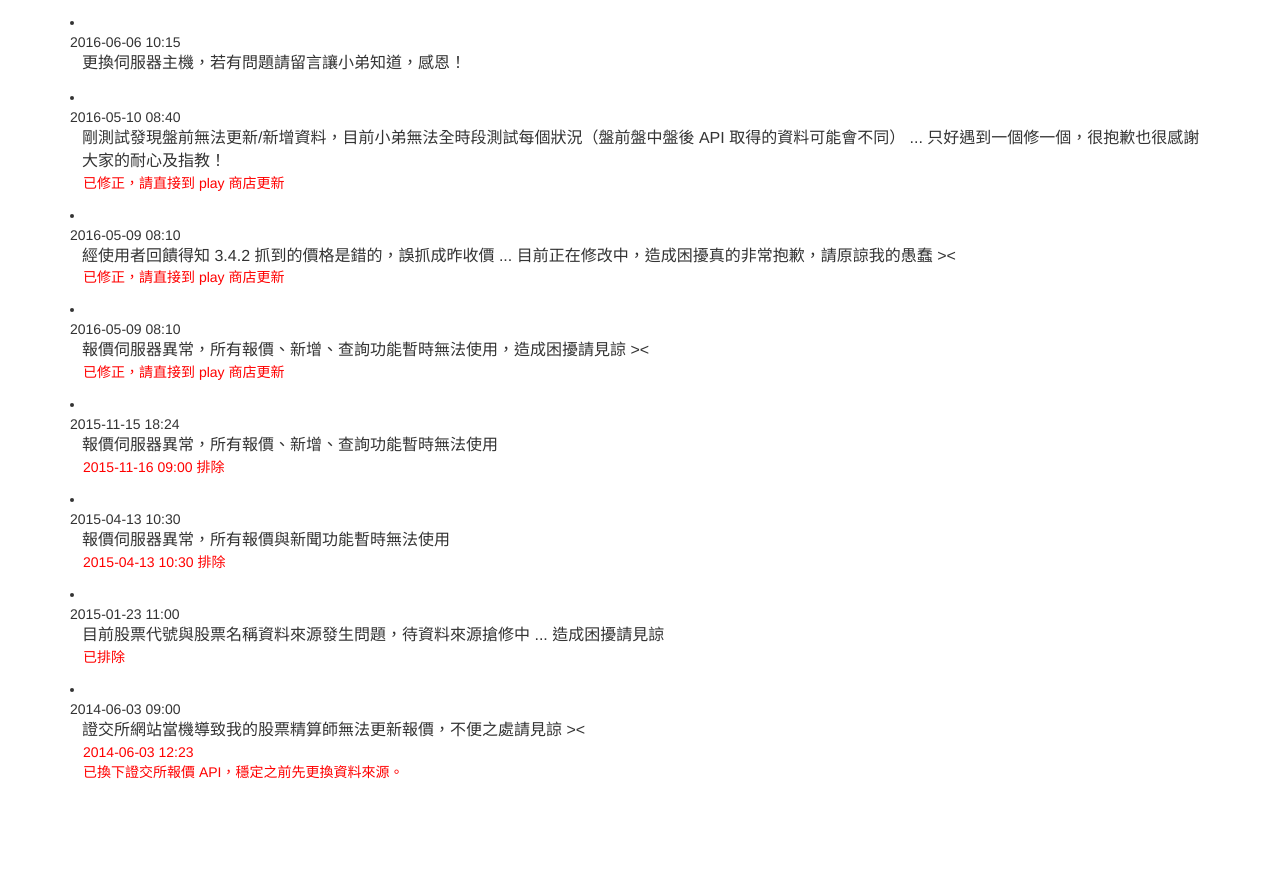
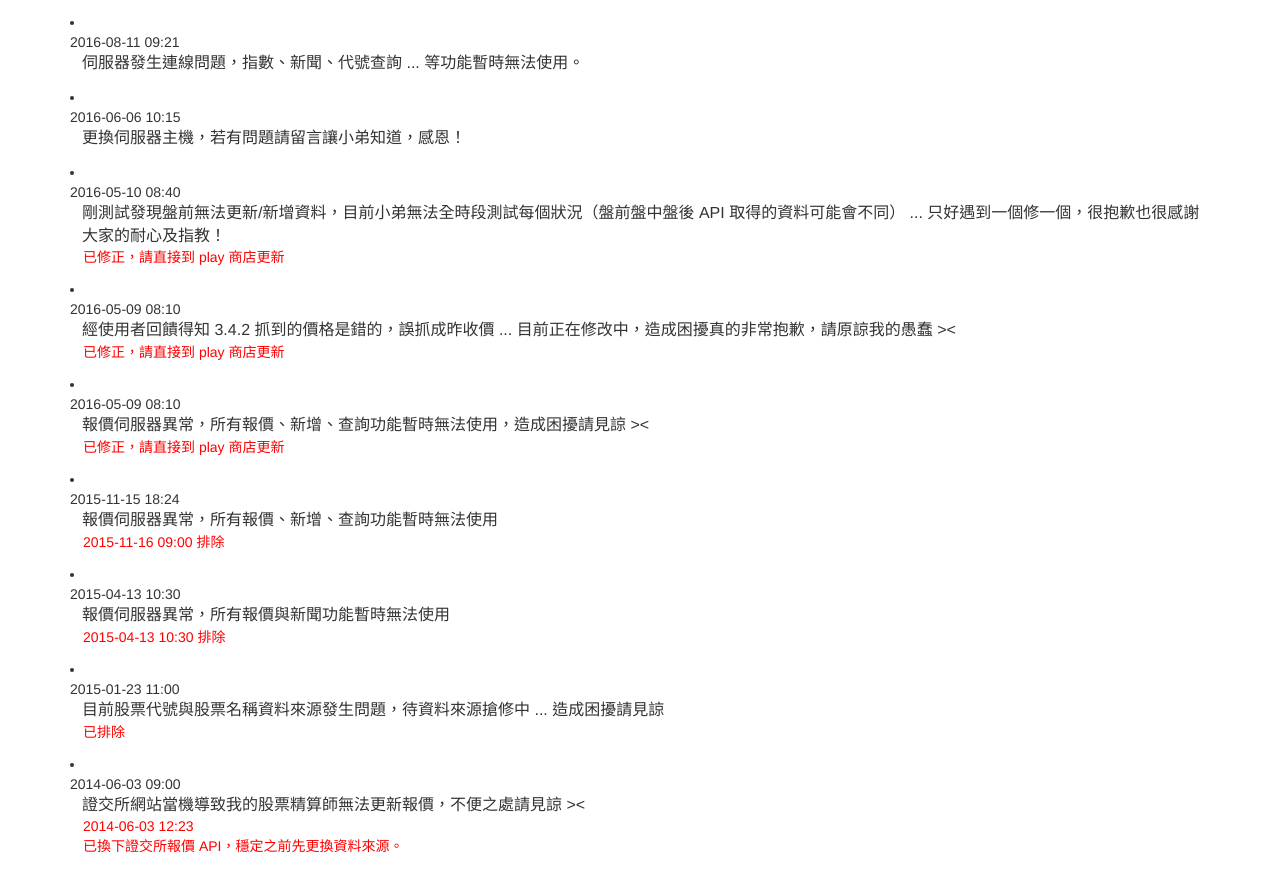
Before and after one commit to s9134131/s9134131.github.io, a Jekyll site: the page latest.html, which Jekyll copies as it is, in a window 1280 px wide. Shown: the top 892 px of the page. Built offline with Jekyll 4.4.1, drawn with Linux system fonts in a browser that asks for light colours.

Commit message:
Update latest.html

```diff
--- a/latest.html
+++ b/latest.html
@@ -34,6 +34,11 @@
 </head>
 <body>
 <div class=container>
+	<li>
+		<div class="time">2016-08-11 09:21</div>
+		<div class="title">伺服器發生連線問題，指數、新聞、代號查詢 ... 等功能暫時無法使用。</div>
+		<div class="status"></div>
+	</li>
 	<li>
 		<div class="time">2016-06-06 10:15</div>
 		<div class="title">更換伺服器主機，若有問題請留言讓小弟知道，感恩！</div>
```
